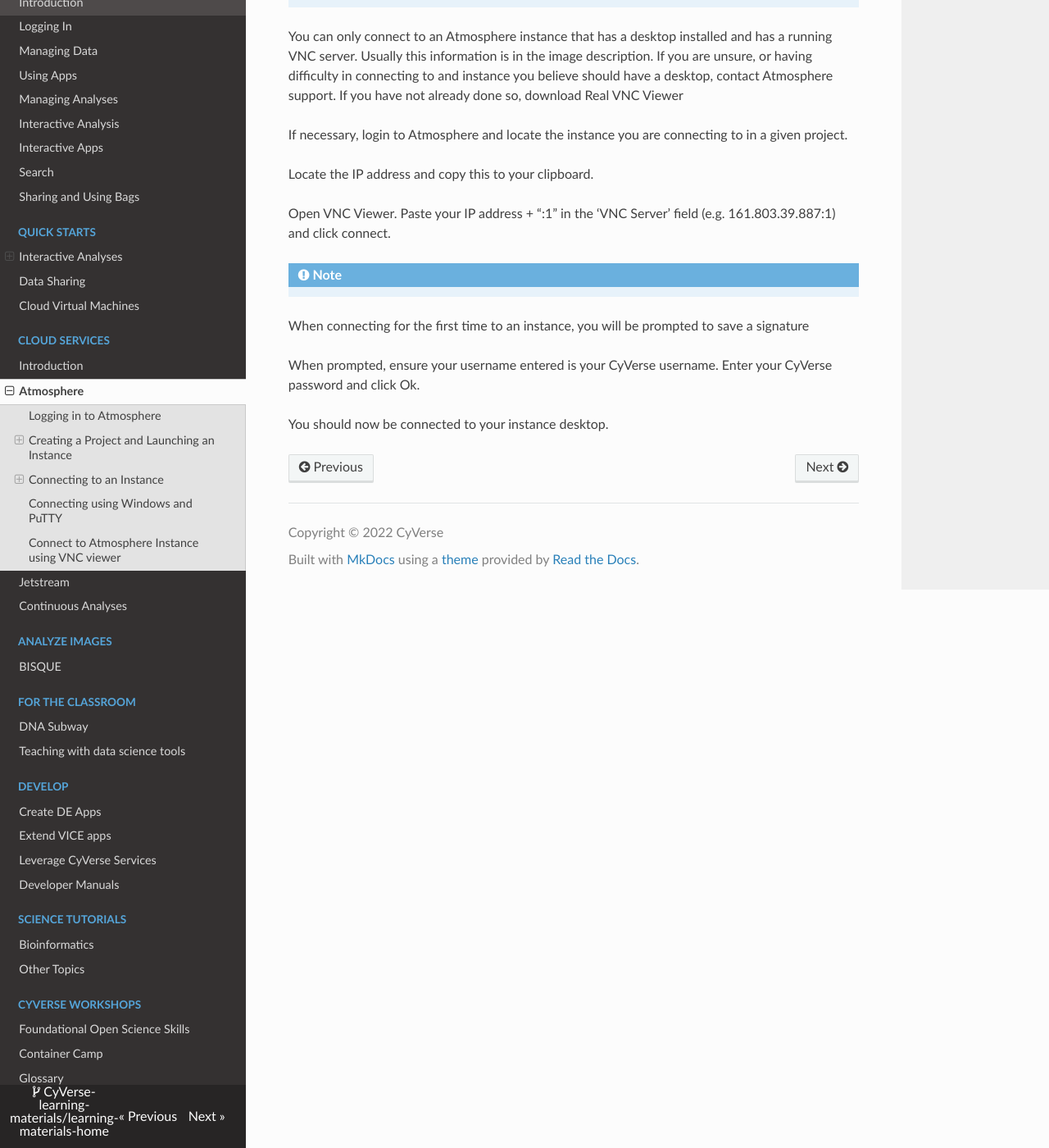
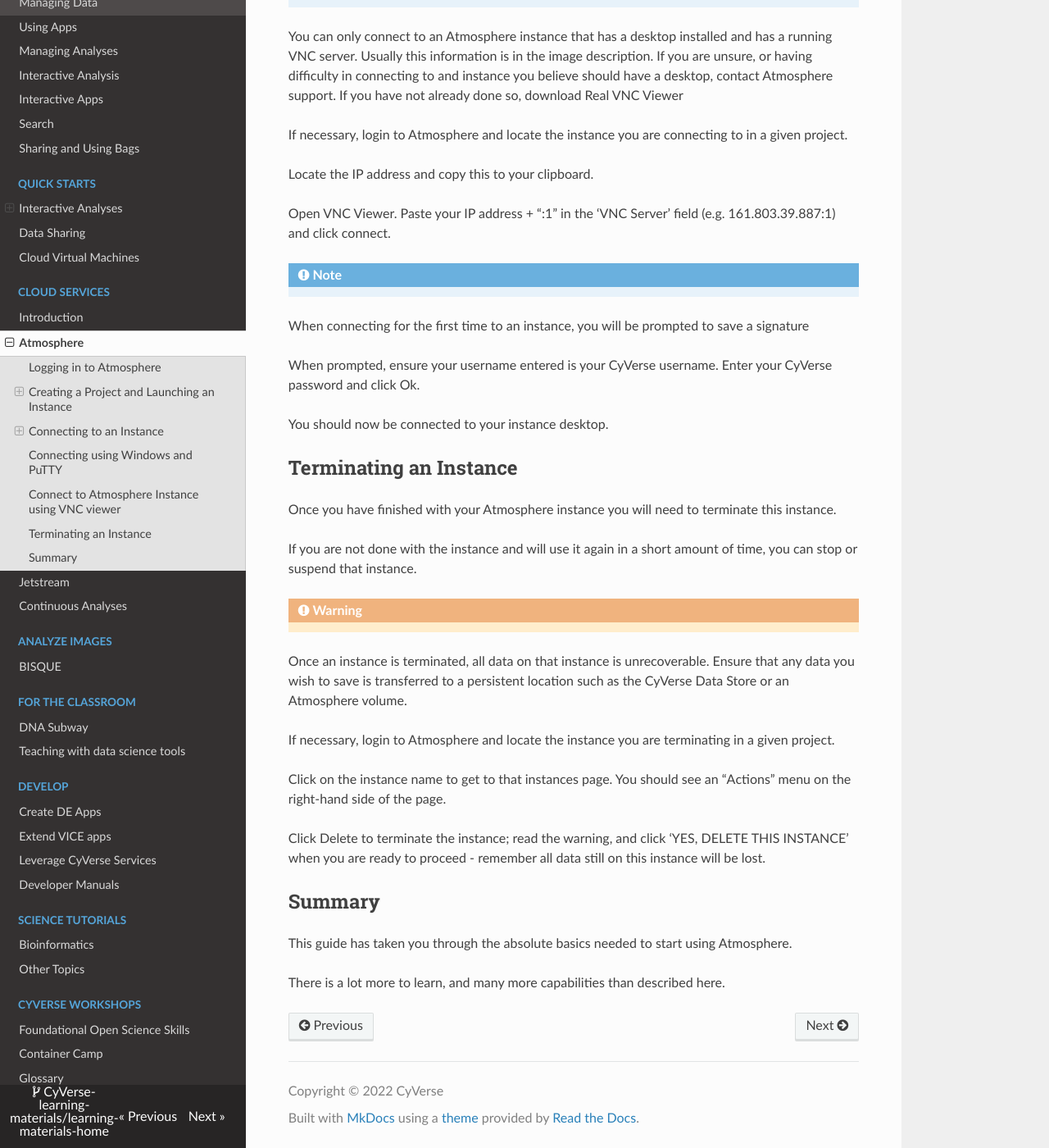
Before and after one commit to CyVerse-learning-materials/learning-materials-home, an MkDocs documentation site: the page built from docs/atmo/atmo.md, in a window 1280 px wide and 1400 px high, scrolled down 4300 px. Shown: the whole window at 82% size. Built offline with MkDocs 1.6.1, drawn with Linux system fonts in a browser that asks for light colours; nearby versions of some CDN libraries; a script that is not in the unit is left out.

Commit message:
Update atmo.md

```diff
--- a/docs/atmo/atmo.md
+++ b/docs/atmo/atmo.md
@@ -172,3 +172,26 @@ Open VNC Viewer. Paste your IP address + “:1” in the ‘VNC Server’ field
 When prompted, ensure your username entered is your CyVerse username. Enter your CyVerse password and click Ok.
 
 You should now be connected to your instance desktop.
+
+## Terminating an Instance
+
+Once you have finished with your Atmosphere instance you will need to terminate this instance.
+
+If you are not done with the instance and will use it again in a short amount of time, you can stop or suspend that instance.
+
+!!! Warning
+
+  Once an instance is terminated, all data on that instance is unrecoverable.
+  Ensure that any data you wish to save is transferred to a persistent location such as the CyVerse Data Store or an Atmosphere volume.
+
+If necessary, login to Atmosphere and locate the instance you are terminating in a given project.
+
+Click on the instance name to get to that instances page. You should see an “Actions” menu on the right-hand side of the page.
+
+Click Delete to terminate the instance; read the warning, and click ‘YES, DELETE THIS INSTANCE’ when you are ready to proceed - remember all data still on this instance will be lost.
+
+## Summary
+
+This guide has taken you through the absolute basics needed to start using Atmosphere.
+
+There is a lot more to learn, and many more capabilities than described here.
```
